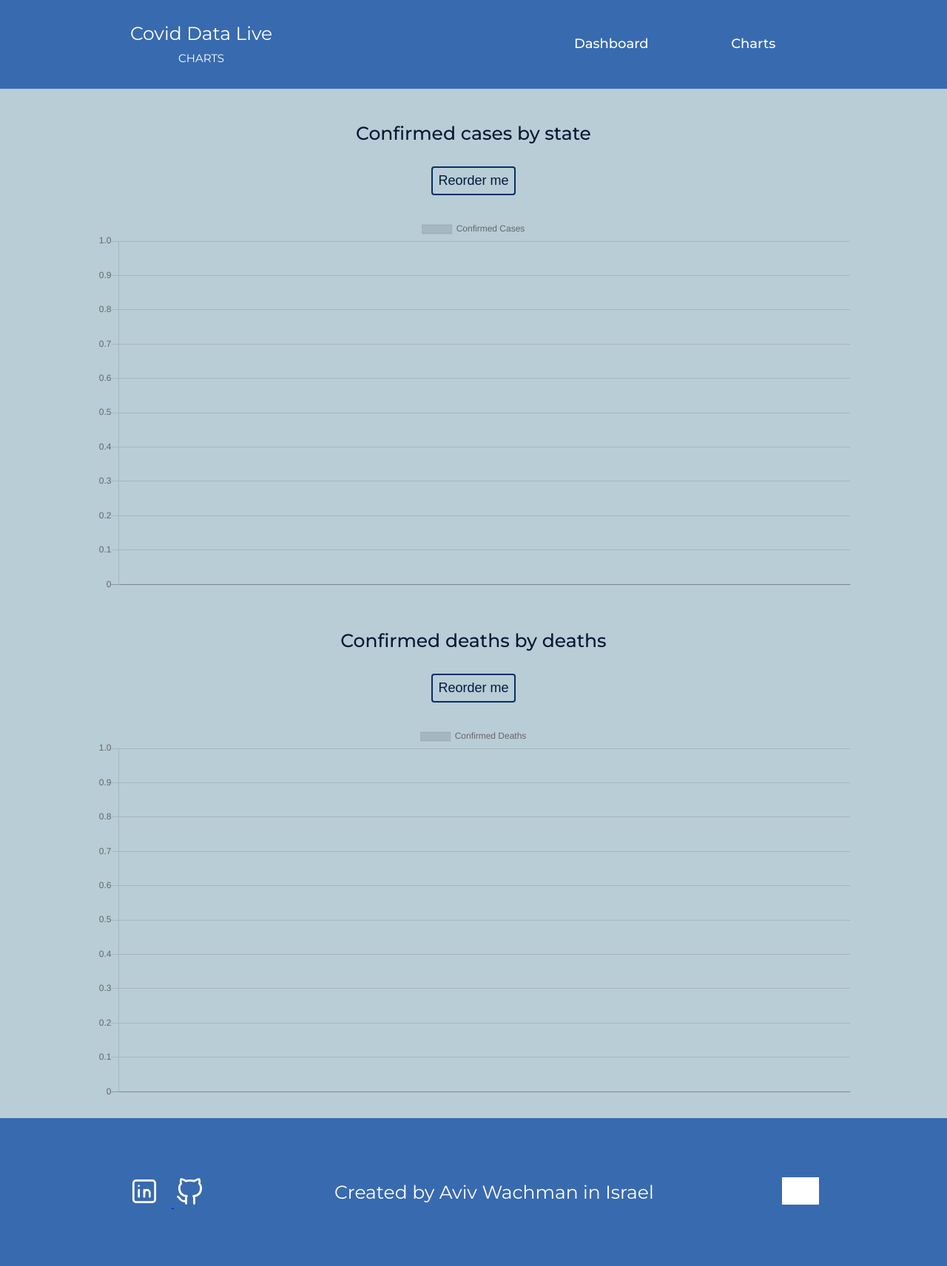
After one commit to avivwachman/covid_dashboard-personalProject-Python, a Flask app: template templates/charts.html in a window 1280 px wide. The commit adds this page. Shown: the whole page at 74% size. Run offline with Flask 2, Linux system fonts and the light colour scheme; the template is opened without the code that fills it, so the values that code supplies are empty; parts of the project's set-up code (start-up, migrations or seed data) failed here and were passed over; some libraries are stand-ins or nearby versions; grey boxes are pictures that could not be loaded.

Commit message:
Add files via upload

```diff
--- a/app.py
+++ b/app.py
@@ -8,7 +8,7 @@ app = Flask(__name__)
 
 def human_format(num):
     """Gets a number and formats the number to a String that is easier to read"""
-
+    num = float(num)
     num = float('{:.3g}'.format(num))
     magnitude = 0
     while abs(num) >= 1000:
@@ -18,46 +18,43 @@ def human_format(num):
 
 
 def init_data():
-    """ Api call for the COVID-19 info """
+    """ Api call for the COVID-19 info, returns list of tuples with state, cases, deaths
+    and returns dict with min/max/total cases and deaths """
     not_state_lst = ['Veteran Affair', 'Federal Bureau of Prisons', 'US Military', 'Northern Mariana Islands',
                      'Wuhan Evacuee', 'US Virgin Islands', 'Diamond Princess', 'Guam', 'Grand Princess',
                      'Navajo Nation', 'Puerto Rico', 'Washington, D.C.']
     url = 'https://finnhub.io/api/v1/covid19/us?'
     r = requests.get(url, params={'token': FinhubAPI})
     states_dict = json.loads(r.text)
-    states_lst = [(x['state'], human_format(x['case']), human_format(x['death'])) for x in states_dict if
+    states_lst = [(x['state'], x['case'], x['death']) for x in states_dict if
                   x['state'] not in not_state_lst]
-    csv_lst = [{'State': x['state'], 'Cases': x['case']} for x in states_dict if x['state'] not in not_state_lst]
-    csv_lst = sorted(csv_lst, key=lambda k: k['State'])
     states_lst.sort()
-    cases_lst = [(x['case'], x['state']) for x in states_dict if x['state'] not in not_state_lst]
-    death_lst = [(x['death'], x['state']) for x in states_dict if x['state'] not in not_state_lst]
+    cases_lst = [(x[1], x[0]) for x in states_lst]
+    death_lst = [(x[2], x[0]) for x in states_lst]
+    death_only_lst = [x[0] for x in death_lst]
+    case_only_lst = [x[0] for x in cases_lst]
     end_data = {'min_cases': min(cases_lst)[0], 'min_cases_name': min(cases_lst)[1],
                 'min_deaths': min(death_lst)[0], 'min_deaths_name': min(death_lst)[1], 'most_cases': max(cases_lst)[0],
                 'most_cases_name': max(cases_lst)[1], 'most_deaths': max(death_lst)[0],
-                'most_deaths_name': max(death_lst)[1]}
-    death_only_lst = [x[0] for x in death_lst]
-    case_only_lst = [x[0] for x in cases_lst]
-    total_lst = [human_format(sum(death_only_lst)), human_format(sum(case_only_lst))]
-    for end in end_data:
-        if isinstance(end_data[end], int):
-            end_data[end] = human_format(end_data[end])
-    return states_lst, total_lst, end_data, csv_lst
+                'most_deaths_name': max(death_lst)[1],
+                "total_cases": sum(case_only_lst), "total_deaths": sum(death_only_lst)}
+    return states_lst, end_data
 
 
-# change to have better interchange to html
-# combine state list and csv to one by adding human format later
-# total to end data
-# change colors by average
-#add explain comments
-#make chart responsive
+states_lst, end_data = init_data()
+
 
 @app.route('/index')
 @app.route('/')
-def hello_world():
-    states_lst, total_lst_format, end_data, csv_lst = init_data()
-    return render_template('index.html', states_lst=states_lst, total_lst_format=total_lst_format, end_data=end_data,
-                           csv_lst=csv_lst)
+def home():
+    return render_template('index.html', states_lst=states_lst, end_data=end_data,
+                           human_format=human_format)
+
+
+@app.route('/charts')
+def charts():
+    return render_template("charts.html", states_lst=states_lst, end_data=end_data,
+                           human_format=human_format)
 
 
 if __name__ == '__main__':
--- a/static/style.css
+++ b/static/style.css
@@ -11,6 +11,7 @@
     --font-mid: 2.5rem;
     --font-mid-phone: 2rem;
     --font-small: 1.8rem;
+    --font-small-phone: 1.5rem;
 
     --bckg-col: #b8cdd6;
     --txt-col-black: black;
@@ -25,23 +26,73 @@ body {
     color: var(--txt-col-black);
 }
 
+nav {
+    display: flex;
+    justify-content: space-around;
+    align-items: center;
+    min-height: 15vh;
+    background-color: #386aaf;
+}
+
+.nav-links {
+    display: flex;
+    justify-content: space-around;
+    width: 30%;
+}
+
+.nav-links a {
+    color: white;
+    text-decoration: none;
+    font-weight: 500;
+    font-size: var(--font-small);
+}
+
+.cool-link::after {
+    content: '';
+    display: block;
+    width: 0;
+    height: 2px;
+    background: #afb9d0;
+    transition: width .3s;
+}
+
+.cool-link:hover::after {
+    width: 100%;
+    transition: width .3s;
+}
+
+.logo {
+    color: white;
+    font-size: var(--font-mid);
+    text-align: center;
+}
+
+.logo_second {
+    font-size: var(--font-small-phone);
+    text-transform: uppercase;
+
+}
+
 .app {
     position: relative;
-    min-height: 120vh;
+
 }
 
-.title {
-    position: relative;
-    text-align: center;
-    font-size: var(--font-big);
-    margin-top: 80px;
-    margin-bottom: 70px;
-}
 
 .title_secondary {
     position: relative;
     font-size: var(--font-mid);
     margin-top: 30px;
+}
+
+.chart_title {
+    text-align: center;
+    color: #071833;
+    position: relative;
+    font-size: var(--font-mid);
+    font-weight: 500;
+    margin-top: 45px;
+    margin-bottom: 30px;
 }
 
 .card_wrapper {
@@ -101,6 +152,14 @@ h2 {
     font-size: var(--font-small);
 }
 
+.btn-wrap {
+    margin-top: 15px;
+    margin-bottom: 10px;
+    display: flex;
+    align-items: center;
+    justify-content: center;
+}
+
 .foot {
     display: flex;
     flex-direction: row;
@@ -113,35 +172,99 @@ h2 {
 
 }
 
-.foot p{
+.foot p {
     margin: 0;
 }
 
-.hide{
+.hide {
     visibility: hidden;
     pointer-events: none;
 }
 
-.white-image{
+.white-image {
     filter: brightness(0) invert(1);
 }
 
-.first_social{
+.first_social {
     margin-right: 15px;
 }
 
+.reorder-me {
+    font-size: var(--font-small);
+    padding: 7px;
+    background-color: transparent;
+    border: 2px solid #082e65;
+    color: #021b3d;
+    border-radius: 4px;
+    cursor: pointer;
+    transition: all 0.3s;
+    margin-bottom: 20px;
+
+}
+
+
+.reorder-me:hover {
+    background-color: #082e65;
+    color: white;
+    transition: all 0.3s;
+}
+
+.chart-container {
+    position: relative;
+    margin: 10px auto auto;
+    width: 80vw;
+    min-height: 200px;
+}
+
+.casesChart{
+
+}
+
+.deathChart{
+
+}
+
+@media only screen and (max-width: 620px) {
+
+
+    .nav-links {
+        flex-direction: column;
+        text-align: center;
+        gap: 3px;
+    }
+}
 
 @media only screen and (max-width: 500px) {
     .title {
         font-size: var(--font-big-phone);
+
     }
 
     .title_secondary {
         font-size: var(--font-mid-phone);
 
     }
+
     .foot {
-    display: flex;
-    flex-direction: column;
+        display: flex;
+        flex-direction: column;
+    }
+
+
+    .cool-link:hover::after {
+        width: 0;
+    }
+
+    .cool-link {
+        text-decoration: underline;
+    }
+
+    .reorder-me {
+        padding: 4px;
+        font-size: var(--font-small-phone);
+    }
+
+    .chart_title{
+        font-size: var(--font-mid-phone);
     }
 }
--- /dev/null
+++ b/templates/charts.html
@@ -0,0 +1,286 @@
+<!DOCTYPE html>
+<html lang="en">
+
+<head>
+    <meta charset="UTF-8"/>
+    <meta name="viewport" content="width=device-width, initial-scale=1.0"/>
+    <link href="https://fonts.googleapis.com/css2?family=Montserrat:wght@400;500;700&display=swap" rel="stylesheet">
+    <link rel="stylesheet" href="../static/style.css"/>
+    <link rel="icon" href="data:,">
+    <link rel="shortcut icon" href="/static/favicon.ico" type="image/x-icon">
+    <meta http-equiv="X-UA-Compatible" content="ie=edge"/>
+    <title>Covid Data Live Charts</title>
+    <script src="https://cdnjs.cloudflare.com/ajax/libs/Chart.js/2.5.0/Chart.min.js"></script>
+</head>
+
+<body>
+<section class="app">
+    <nav>
+        <div class="logo">
+            Covid Data Live <br>
+            <span class="logo_second">Charts</span>
+        </div>
+        <div class="nav-links">
+            <a class="cool-link" href="index">Dashboard</a>
+            <a class="cool-link" href="charts">Charts</a>
+        </div>
+    </nav>
+
+    <h2 class="chart_title">Confirmed cases by state</h2>
+
+    <div class="btn-wrap">
+        <button id="reorder-cases" class="reorder-me">Reorder me</button>
+    </div>
+
+    <div class="chart-container">
+        <canvas id="casesChart"></canvas>
+    </div>
+    <h2 class="chart_title">Confirmed deaths by deaths</h2>
+
+    <div class="btn-wrap">
+        <button id="reorder-deaths" class="reorder-me">Reorder me</button>
+    </div>
+
+    <div class="chart-container">
+        <canvas id="deathChart"></canvas>
+    </div>
+
+</section>
+<footer class="foot">
+    <div class="social">
+        <a href="https://www.linkedin.com/in/aviv-wachman-1b14231b3/" target="_blank">
+            <svg class="first_social" xmlns="http://www.w3.org/2000/svg"
+                 class="icon icon-tabler icon-tabler-brand-linkedin" width="44"
+                 height="44"
+                 viewBox="0 0 24 24" stroke-width="1.5" stroke="#FFFFFF" fill="none" stroke-linecap="round"
+                 stroke-linejoin="round">
+                <path stroke="none" d="M0 0h24v24H0z" fill="none"/>
+                <rect x="4" y="4" width="16" height="16" rx="2"/>
+                <line x1="8" y1="11" x2="8" y2="16"/>
+                <line x1="8" y1="8" x2="8" y2="8.01"/>
+                <line x1="12" y1="16" x2="12" y2="11"/>
+                <path d="M16 16v-3a2 2 0 0 0 -4 0"/>
+            </svg>
+        </a>
+        <a href="https://github.com/avivwachman" target="_blank">
+            <svg xmlns="http://www.w3.org/2000/svg" class="icon icon-tabler icon-tabler-brand-github" width="44"
+                 height="44"
+                 viewBox="0 0 24 24" stroke-width="1.5" stroke="#ffffff" fill="none" stroke-linecap="round"
+                 stroke-linejoin="round">
+                <path stroke="none" d="M0 0h24v24H0z" fill="none"/>
+                <path d="M9 19c-4.3 1.4 -4.3 -2.5 -6 -3m12 5v-3.5c0 -1 .1 -1.4 -.5 -2c2.8 -.3 5.5 -1.4 5.5 -6a4.6 4.6 0 0 0 -1.3 -3.2a4.2 4.2 0 0 0 -.1 -3.2s-1.1 -.3 -3.5 1.3a12.3 12.3 0 0 0 -6.2 0c-2.4 -1.6 -3.5 -1.3 -3.5 -1.3a4.2 4.2 0 0 0 -.1 3.2a4.6 4.6 0 0 0 -1.3 3.2c0 4.6 2.7 5.7 5.5 6c-.6 .6 -.6 1.2 -.5 2v3.5"/>
+            </svg>
+        </a>
+    </div>
+    <p class="title title_secondary">Created by Aviv Wachman in Israel</p>
+    <div><a href="https://finnhub.io/" target="_blank"> <img class="white-image"
+                                                             src="https://static.finnhub.io/img/finnhub_2020-05-09_20_51/logo/logo-gradient2.png"
+                                                             width="50" alt="finhub icon"></a></div>
+</footer>
+<script>
+
+    //Create color array for a-z ordered chart
+    let color_arr_cases = []
+    {% for item in states_lst %}
+        if (parseInt('{{item[1]}}') > {{ end_data['total_cases'] }} / 20) {
+            color_arr_cases.push("rgba(193, 68, 65,1)");
+        } else {
+            if (parseInt('{{item[1]}}') > {{ end_data['total_cases'] }} / 50) {
+                color_arr_cases.push("rgba(208,74,5,0.8)");
+            } else {
+                if (parseInt('{{item[1]}}') > {{ end_data['total_cases'] }} / 75) {
+                    color_arr_cases.push("rgba(46,139,87,0.6)");
+                } else {
+                    color_arr_cases.push("rgba(46, 139, 87,1)");
+                }
+            }
+        }
+    {% endfor %}
+    //Create name array for a-z ordered chart
+    let country_name_case = [{% for item in states_lst %}
+        "{{item[0]}}",
+    {% endfor %}];
+    //Create cases array for a-z ordered chart
+    let country_cases = [{% for item in states_lst %}
+        "{{item[1]}}",
+    {% endfor %}];
+    var lenner = {{ states_lst|length }};
+    //Create Cases Bar Chart
+    ctx = document.getElementById('casesChart').getContext('2d');
+    var casesChart = new Chart(ctx, {
+        responsive: true,
+        maintainAspectRatio: false,
+        type: 'bar',
+        data: {
+            labels: country_name_case,
+            datasets: [{
+                label: 'Confirmed Cases',
+                data: country_cases,
+                backgroundColor: color_arr_cases,
+                borderColor: color_arr_cases,
+                borderWidth: 1
+            }]
+        },
+        options: {
+            scales: {
+                yAxes: [{
+                    ticks: {
+                        beginAtZero: true
+                    }
+                }]
+            }
+        }
+    });
+
+    //Create arrays for update if needed (sorted by high to low)
+    cases_high_to_low = [
+        {% for item in states_lst %}
+            [parseInt("{{item[1]}}"), "{{ item[0] }}"],
+        {% endfor %}]
+    cases_high_to_low.sort(function (a, b) {
+        return a[0] < b[0] ? 1 : -1;
+    });
+    const total_cases = parseInt("{{ end_data['total_cases'] }}");
+    let color_cases_update = [];
+    for (let i = 0; i < cases_high_to_low.length; i++) {
+        if (cases_high_to_low[i][0] > total_cases / 20) {
+            color_cases_update.push("rgba(193, 68, 65,1)");
+        } else {
+            if (cases_high_to_low[i][0] > total_cases / 50) {
+                color_cases_update.push("rgba(208,74,5,0.8)");
+            } else {
+                if (cases_high_to_low[i][0] > total_cases / 75) {
+                    color_cases_update.push("rgba(46,139,87,0.6)");
+                } else {
+                    color_cases_update.push("rgba(46, 139, 87,1)");
+                }
+            }
+        }
+    }
+
+    //Update Chart to order my cases (high to low)
+    document.getElementById("reorder-cases").addEventListener("click", cases_order);
+    HighToLowCases = false
+
+    function cases_order() {
+        if (!HighToLowCases) {
+            casesChart.data.datasets[0].data = cases_high_to_low.map(x => x[0]);
+            casesChart.data.labels = cases_high_to_low.map(x => x[1]);
+            casesChart.data.datasets[0].backgroundColor = color_cases_update;
+            casesChart.data.datasets[0].borderColor = color_cases_update;
+            HighToLowCases = true;
+            casesChart.update();
+        } else {
+            casesChart.data.labels = country_name_case;
+            casesChart.data.datasets[0].data = country_cases;
+            HighToLowCases = false;
+            casesChart.data.datasets[0].backgroundColor = color_arr_cases;
+            casesChart.data.datasets[0].borderColor = color_arr_cases;
+            casesChart.update();
+        }
+    }
+
+
+    //Create Deaths bar chart
+
+    //deaths colors
+    let color_arr_deaths = []
+    {% for item in states_lst %}
+        if (parseInt('{{item[2]}}') > {{ end_data['total_deaths'] }} / 20) {
+            color_arr_deaths.push("rgba(193, 68, 65,1)");
+        } else {
+            if (parseInt('{{item[2]}}') > {{ end_data['total_deaths'] }} / 50) {
+                color_arr_deaths.push("rgba(208,74,5,0.8)");
+            } else {
+                if (parseInt('{{item[2]}}') > {{ end_data['total_deaths'] }} / 75) {
+                    color_arr_deaths.push("rgba(46,139,87,0.6)");
+                } else {
+                    color_arr_deaths.push("rgba(46, 139, 87,1)");
+                }
+            }
+        }
+    {% endfor %}
+
+
+    deaths_array = [{% for item in states_lst %}
+        "{{item[2]}}",
+    {% endfor %}];
+    //deaths states name is like  cases (a-z)
+    ctx = document.getElementById('deathChart').getContext('2d');
+    var deathChart = new Chart(ctx, {
+        responsive: true,
+        maintainAspectRatio: false,
+        type: 'bar',
+        data: {
+            labels: country_name_case,
+            datasets: [{
+                label: 'Confirmed Deaths',
+                data: deaths_array,
+                backgroundColor: color_arr_deaths,
+                borderColor: color_arr_deaths,
+                borderWidth: 1
+            }]
+        },
+        options: {
+            scales: {
+                yAxes: [{
+                    ticks: {
+                        beginAtZero: true
+                    }
+                }]
+            }
+        }
+    });
+    //Create arrays for update if needed (sorted by high to low)
+    deaths_high_to_low = [
+        {% for item in states_lst %}
+            [parseInt("{{item[2]}}"), "{{ item[0] }}"],
+        {% endfor %}]
+    deaths_high_to_low.sort(function (a, b) {
+        return a[0] < b[0] ? 1 : -1;
+    });
+    const total_deaths = parseInt("{{ end_data['total_deaths'] }}");
+    let color_deaths_update = [];
+    for (let i = 0; i < deaths_high_to_low.length; i++) {
+        if (deaths_high_to_low[i][0] > total_deaths / 20) {
+            color_deaths_update.push("rgba(193, 68, 65,1)");
+        } else {
+            if (deaths_high_to_low[i][0] > total_deaths / 50) {
+                color_deaths_update.push("rgba(208,74,5,0.8)");
+            } else {
+                if (deaths_high_to_low[i][0] > total_deaths / 75) {
+                    color_deaths_update.push("rgba(46,139,87,0.6)");
+                } else {
+                    color_deaths_update.push("rgba(46, 139, 87,1)");
+                }
+            }
+        }
+    }
+
+    //Update Chart to order deaths (high to low)
+    document.getElementById("reorder-deaths").addEventListener("click", deaths_order);
+    HighToLowDeaths = false
+
+    function deaths_order() {
+        if (!HighToLowDeaths) {
+            deathChart.data.datasets[0].data = deaths_high_to_low.map(x => x[0]);
+            deathChart.data.labels = deaths_high_to_low.map(x => x[1]);
+            deathChart.data.datasets[0].backgroundColor = color_deaths_update;
+            deathChart.data.datasets[0].borderColor = color_deaths_update;
+            HighToLowDeaths = true;
+            deathChart.update();
+        } else {
+            deathChart.data.labels = country_name_case;
+            deathChart.data.datasets[0].data = deaths_array;
+            HighToLowDeaths = false;
+            deathChart.data.datasets[0].backgroundColor = color_arr_deaths;
+            deathChart.data.datasets[0].borderColor = color_arr_deaths;
+            deathChart.update();
+        }
+    }
+
+</script>
+
+</body>
+
+</html>
```
Also changed, not shown: templates/index.html (+23 -77 lines), static/favicon.ico (added), static/pictures/logo.png (added), static/pictures/title.png (added).
